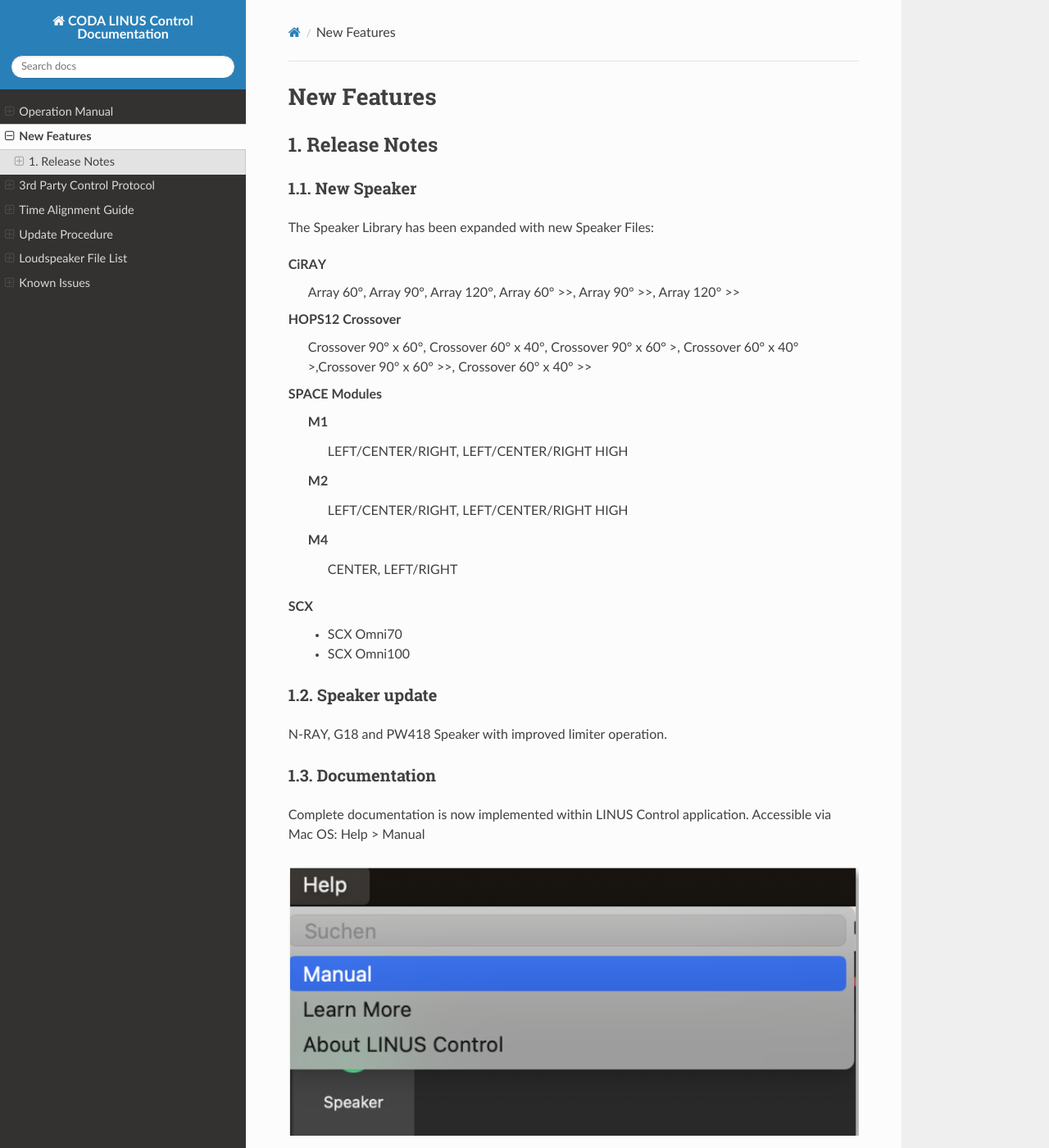
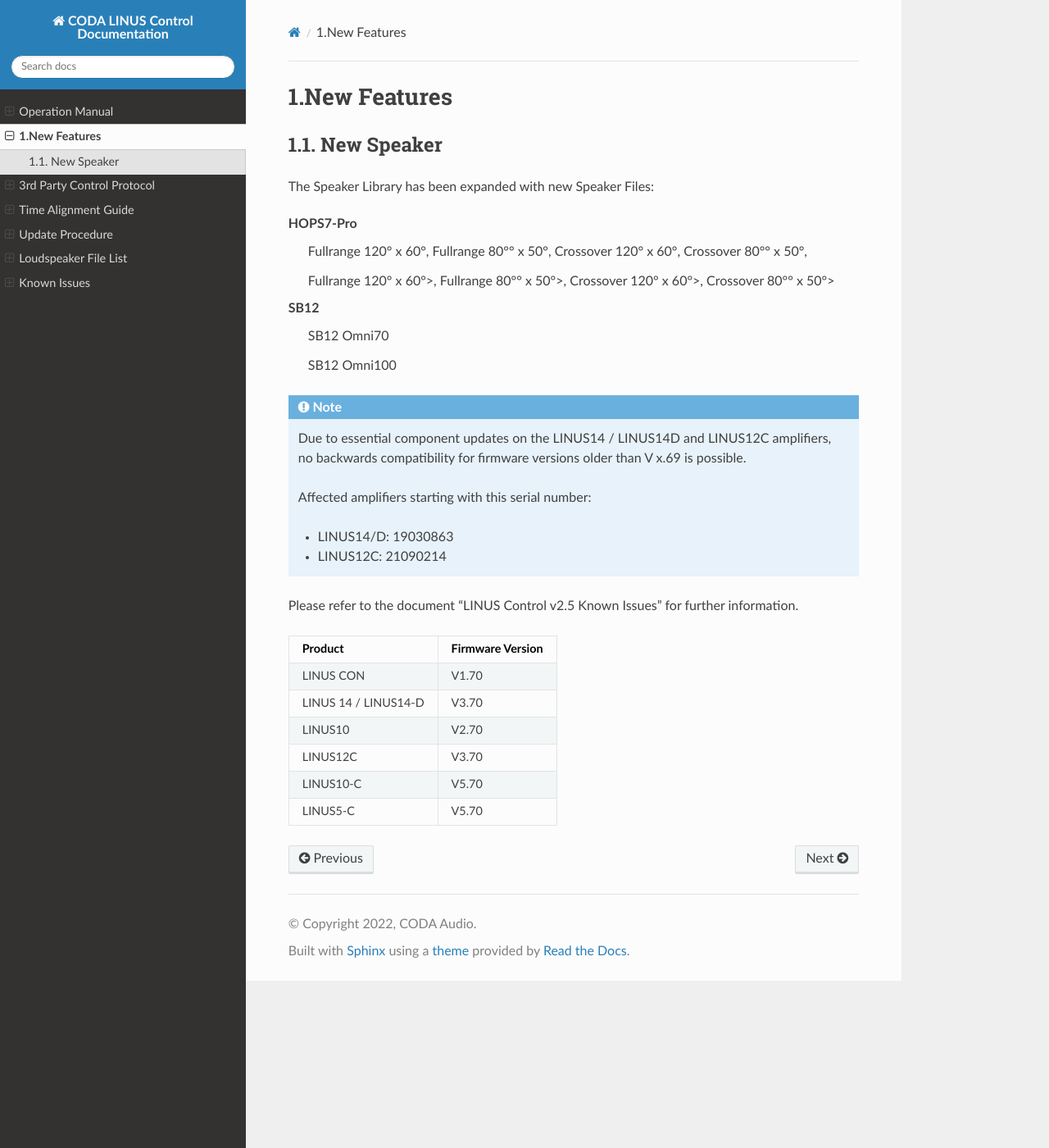
Before and after one commit to tderick/CODA-LINUX-CONTROL-DOCUMENTATION, a Sphinx documentation site: the page built from source/new_features.rst, in a window 1280 px wide and 1400 px high. Shown: the whole window at 82% size. Built offline with Sphinx 7.4.7 and the Read the Docs theme 2.0.0, drawn with Linux system fonts in a browser that asks for light colours; some of the changed text lies outside the part shown.

Commit message:
Update New Features

```diff
--- a/source/new_features.rst
+++ b/source/new_features.rst
@@ -1,68 +1,80 @@
-New Features
+1.New Features
 ================
 
 
 
-1. Release Notes
+1.1. New Speaker
 -----------------
-
-1.1. New Speaker
-+++++++++++++++++
-
 The Speaker Library has been expanded with new Speaker Files:
 
-**CiRAY**
-    Array 60°, Array 90°, Array 120°, Array 60° >>, Array 90° >>, Array 120° >>
+**HOPS7-Pro**
+    Fullrange 120° x 60°,  Fullrange  80°° x 50°, Crossover 120° x 60°,  Crossover 80°° x 50°,
 
-**HOPS12 Crossover**
-    Crossover 90° x 60°, Crossover 60° x 40°, Crossover 90° x 60° >, Crossover 60° x 40° >,Crossover 90° x 60° >>, Crossover 60° x 40° >>
+    Fullrange 120° x 60°>,  Fullrange  80°° x 50°>, Crossover 120° x 60°>,  Crossover 80°° x 50°>
 
 
-**SPACE Modules**
-    M1
-        LEFT/CENTER/RIGHT, LEFT/CENTER/RIGHT HIGH
+**SB12**
+    SB12 Omni70
 
-    M2
-        LEFT/CENTER/RIGHT, LEFT/CENTER/RIGHT HIGH
+    SB12 Omni100
 
-    M4
-        CENTER, LEFT/RIGHT
+.. 1.1. New Speaker
+.. +++++++++++++++++
+
+.. The Speaker Library has been expanded with new Speaker Files:
+
+.. **CiRAY**
+..     Array 60°, Array 90°, Array 120°, Array 60° >>, Array 90° >>, Array 120° >>
+
+.. **HOPS12 Crossover**
+..     Crossover 90° x 60°, Crossover 60° x 40°, Crossover 90° x 60° >, Crossover 60° x 40° >,Crossover 90° x 60° >>, Crossover 60° x 40° >>
 
 
-**SCX**
-    - SCX Omni70
-    - SCX Omni100
+.. **SPACE Modules**
+..     M1
+..         LEFT/CENTER/RIGHT, LEFT/CENTER/RIGHT HIGH
+
+..     M2
+..         LEFT/CENTER/RIGHT, LEFT/CENTER/RIGHT HIGH
+
+..     M4
+..         CENTER, LEFT/RIGHT
 
 
-1.2. Speaker update
-++++++++++++++++++++
-
-N-RAY, G18 and PW418 Speaker with improved limiter operation.
+.. **SCX**
+..     - SCX Omni70
+..     - SCX Omni100
 
 
-1.3. Documentation
-++++++++++++++++++++
+.. 1.2. Speaker update
+.. ++++++++++++++++++++
 
-Complete documentation is now implemented within LINUS Control application.
-Accessible via Mac OS: Help > Manual
-
-.. image:: assets/images/new_features/mac_os_help_manual.png
-    :align: center
-
-|
-
-Windows:  Help > Manual
-
-.. image:: assets/images/new_features/window_os_help_manual.png
-    :align: center
-
-|
+.. N-RAY, G18 and PW418 Speaker with improved limiter operation.
 
 
-1.4. New Firmware
-++++++++++++++++++++
+.. 1.3. Documentation
+.. ++++++++++++++++++++
 
-.. warning::
+.. Complete documentation is now implemented within LINUS Control application.
+.. Accessible via Mac OS: Help > Manual
+
+.. .. image:: assets/images/new_features/mac_os_help_manual.png
+..     :align: center
+
+.. |
+
+.. Windows:  Help > Manual
+
+.. .. image:: assets/images/new_features/window_os_help_manual.png
+..     :align: center
+
+.. |
+
+
+.. 1.4. New Firmware
+.. ++++++++++++++++++++
+
+.. note::
     Due to essential component updates on the LINUS14 / LINUS14D and LINUS12C amplifiers, no backwards compatibility for firmware versions older than V x.69 is possible.
 
     Affected amplifiers starting with this serial number:
@@ -70,7 +82,7 @@
     - LINUS14/D:  19030863
     - LINUS12C: 21090214
 
-Please refer to the document “LINUS Control v2.4 Known Issues” for further information.
+Please refer to the document “LINUS Control v2.5 Known Issues” for further information.
 
 +-----------------------+-------------------+
 | Product               | Firmware Version  |
```
